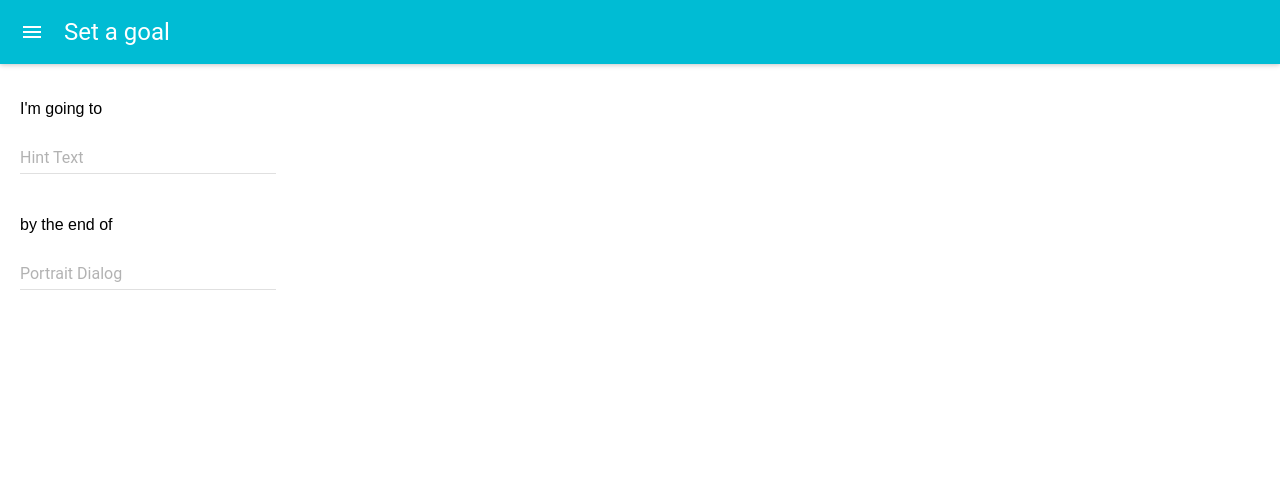
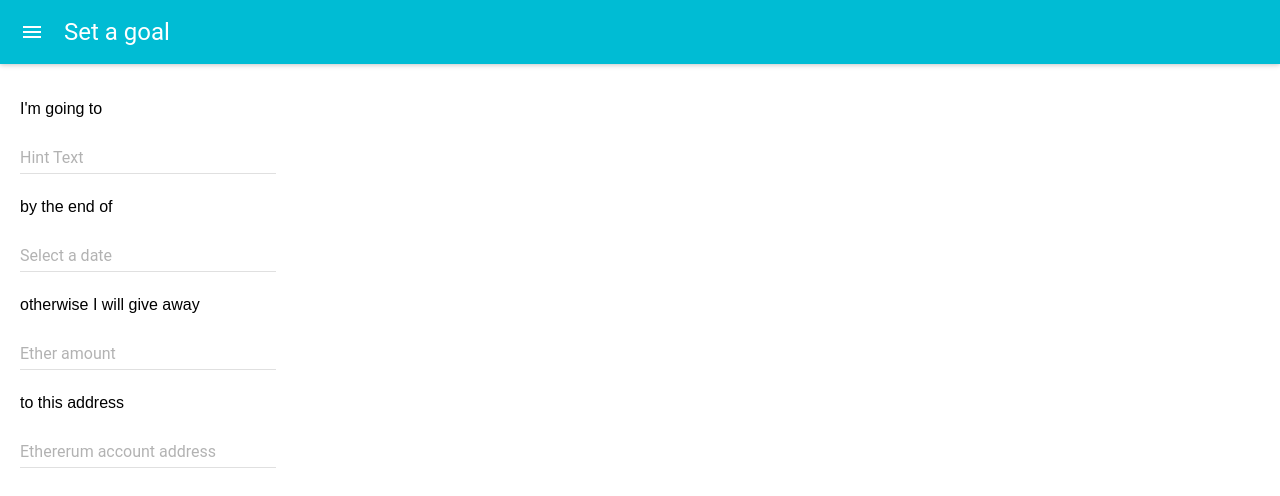
Before and after one commit to xavivives/Avon, a React (Create React App) app in the folder ui/: page / in a window 1280 px wide. Shown: the top 496 px of the page. Built offline with nearby package versions, Linux system fonts and the light colour scheme; what react-tap-event-plugin would draw is missing.

Commit message:
Adding all the fields

```diff
--- a/ui/src/Creator.js
+++ b/ui/src/Creator.js
@@ -35,13 +35,23 @@ class Creator extends React.Component {
 
         <TextField hintText="Hint Text" />
 
-        <br/><br/>
-
         <p>
             by the end of
         </p>
 
-        <DatePicker hintText="Portrait Dialog" />
+        <DatePicker hintText="Select a date" />
+
+        <p>
+            otherwise I will give away
+        </p>
+
+        <TextField hintText="Ether amount" />
+
+        <p>
+            to this address
+        </p>
+
+        <TextField hintText="Ethererum account address" />
 
       </div>
     );
```
